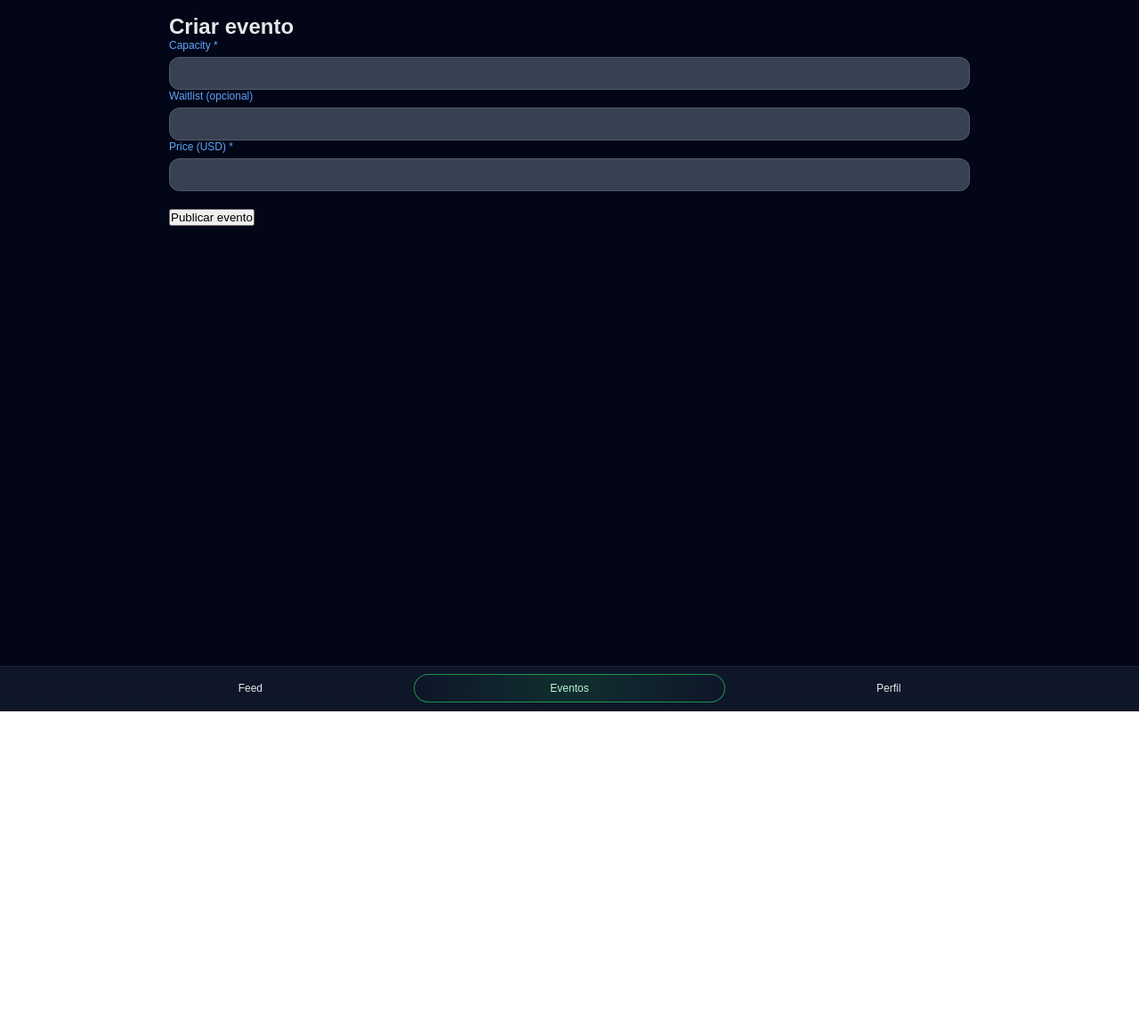
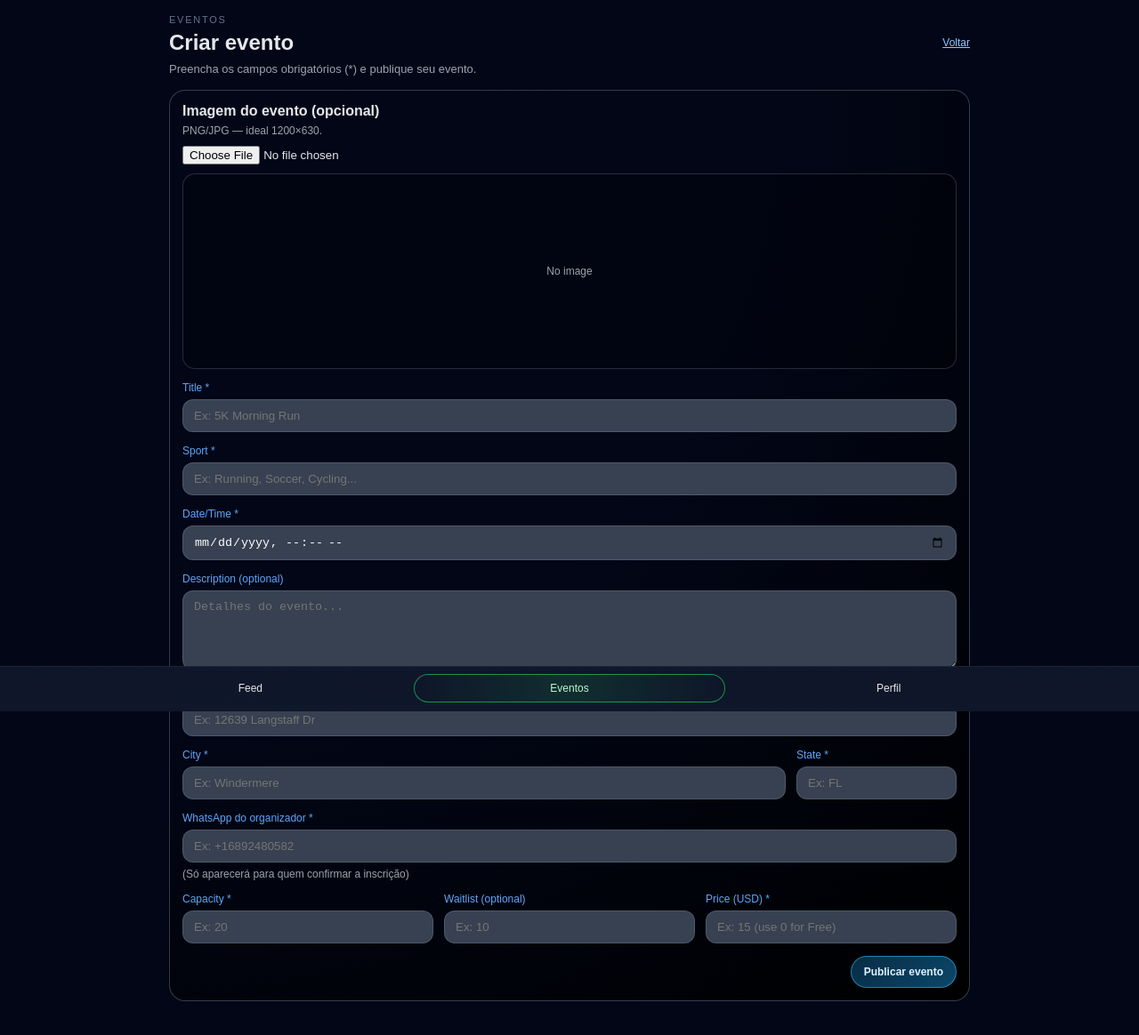
Before and after one commit to rafaelmorch/sportplatform, a Next.js app: page /events/new in a window 1280 px wide. Shown: the top 1164 px of the page at 89% size. Before the commit the page ends 800 px from the top, so only its background shows below. Built offline with nearby package versions, Linux system fonts and the light colour scheme; no server answers.

Commit message:
Fix create event page: restore all fields + optional image upload

```diff
--- a/app/events/new/page.tsx
+++ b/app/events/new/page.tsx
@@ -2,50 +2,64 @@
 "use client";
 
 import Link from "next/link";
+import { useRouter } from "next/navigation";
 import { useMemo, useState } from "react";
 import BottomNavbar from "@/components/BottomNavbar";
 import { supabaseBrowser } from "@/lib/supabase-browser";
 
 export const dynamic = "force-dynamic";
 
-type NewEventForm = {
+type FormState = {
   title: string;
   sport: string;
   description: string;
-  dateLocal: string;
+  date: string; // datetime-local
   address_text: string;
   city: string;
   state: string;
-  capacity: string;
-  waitlist_capacity: string;
-  price: string;
   organizer_whatsapp: string;
+  capacity: string; // keep as string for empty input
+  waitlist_capacity: string; // optional
+  price_usd: string; // dollars string
 };
 
-function dollarsToCents(v: string): number {
-  const n = Number(String(v).replace(",", "."));
-  if (!isFinite(n) || n <= 0) return 0;
+function toIntOrNull(v: string): number | null {
+  const t = v.trim();
+  if (!t) return null;
+  const n = Number(t);
+  if (!Number.isFinite(n)) return null;
+  return Math.trunc(n);
+}
+
+function toCentsOrNull(v: string): number | null {
+  const t = v.trim();
+  if (!t) return null;
+  const n = Number(t);
+  if (!Number.isFinite(n)) return null;
   return Math.round(n * 100);
 }
 
 export default function NewEventPage() {
+  const router = useRouter();
   const supabase = useMemo(() => supabaseBrowser, []);
 
-  const [form, setForm] = useState<NewEventForm>({
+  const [form, setForm] = useState<FormState>({
     title: "",
     sport: "",
     description: "",
-    dateLocal: "",
+    date: "",
     address_text: "",
     city: "",
     state: "",
-    capacity: "",            // 🔧 agora vazio
-    waitlist_capacity: "",   // 🔧 agora vazio e NÃO obrigatório
-    price: "",               // 🔧 agora vazio
     organizer_whatsapp: "",
+    capacity: "",
+    waitlist_capacity: "",
+    price_usd: "",
   });
 
-  const [imageFile, setImageFile] = useState<File | null>(null);
+  const [file, setFile] = useState<File | null>(null);
+  const [previewUrl, setPreviewUrl] = useState<string | null>(null);
+
   const [busy, setBusy] = useState(false);
   const [error, setError] = useState<string | null>(null);
   const [info, setInfo] = useState<string | null>(null);
@@ -53,7 +67,6 @@ export default function NewEventPage() {
   const labelStyle: React.CSSProperties = {
     fontSize: 12,
     color: "#60a5fa",
-    display: "block",
   };
 
   const inputStyle: React.CSSProperties = {
@@ -67,136 +80,401 @@ export default function NewEventPage() {
     outline: "none",
   };
 
-  const textareaStyle: React.CSSProperties = {
-    ...inputStyle,
-    minHeight: 110,
-    resize: "vertical",
+  const helpStyle: React.CSSProperties = {
+    marginTop: 6,
+    fontSize: 12,
+    color: "#9ca3af",
   };
 
-  function set<K extends keyof NewEventForm>(key: K, value: NewEventForm[K]) {
-    setForm((p) => ({ ...p, [key]: value }));
+  function set<K extends keyof FormState>(key: K, value: FormState[K]) {
+    setForm((prev) => ({ ...prev, [key]: value }));
   }
 
-  function toIsoFromLocal(local: string): string | null {
-    if (!local) return null;
-    const d = new Date(local);
-    if (isNaN(d.getTime())) return null;
-    return d.toISOString();
-  }
-
-  async function handleCreate() {
+  async function handlePublish() {
     setBusy(true);
     setError(null);
     setInfo(null);
 
     try {
+      // auth
       const { data: userRes } = await supabase.auth.getUser();
       const user = userRes.user;
-      if (!user) throw new Error("Você precisa estar logado.");
+      if (!user) throw new Error("You must be logged in to create an event.");
 
-      if (!form.title.trim()) throw new Error("Title * é obrigatório.");
-      if (!form.sport.trim()) throw new Error("Sport * é obrigatório.");
-      if (!form.dateLocal) throw new Error("Date/Time * é obrigatório.");
-      if (!form.address_text.trim()) throw new Error("Address * é obrigatório.");
-      if (!form.city.trim()) throw new Error("City * é obrigatório.");
-      if (!form.state.trim()) throw new Error("State * é obrigatório.");
-      if (!form.capacity.trim()) throw new Error("Capacity * é obrigatório.");
-      if (!form.price.trim()) throw new Error("Price * é obrigatório.");
-      if (!form.organizer_whatsapp.trim())
-        throw new Error("WhatsApp do organizador * é obrigatório.");
+      // validate required
+      const title = form.title.trim();
+      if (title.length < 2) throw new Error("Title is required.");
 
-      const capacity = parseInt(form.capacity, 10);
-      if (capacity <= 0) throw new Error("Capacity deve ser maior que zero.");
+      const sport = form.sport.trim();
+      if (sport.length < 2) throw new Error("Sport is required.");
 
-      const waitlist = form.waitlist_capacity
-        ? Math.max(0, parseInt(form.waitlist_capacity, 10))
-        : 0;
+      const date = form.date.trim();
+      if (!date) throw new Error("Date/Time is required.");
 
-      const priceCents = dollarsToCents(form.price);
+      const address_text = form.address_text.trim();
+      if (address_text.length < 4) throw new Error("Address (full text) is required.");
 
-      const dateIso = toIsoFromLocal(form.dateLocal);
-      if (!dateIso) throw new Error("Data inválida.");
+      const city = form.city.trim();
+      if (city.length < 2) throw new Error("City is required.");
 
-      const { data: created, error: insErr } = await supabase
+      const state = form.state.trim();
+      if (state.length < 2) throw new Error("State is required.");
+
+      const capacityNum = toIntOrNull(form.capacity);
+      if (capacityNum === null || capacityNum <= 0) {
+        throw new Error("Capacity is required and must be > 0.");
+      }
+
+      const priceCents = toCentsOrNull(form.price_usd);
+      if (priceCents === null || priceCents < 0) {
+        throw new Error("Price (USD) is required (use 0 for Free).");
+      }
+
+      const waitlistNum = toIntOrNull(form.waitlist_capacity);
+      if (waitlistNum !== null && waitlistNum < 0) {
+        throw new Error("Waitlist must be empty or >= 0.");
+      }
+
+      const organizer_whatsapp = form.organizer_whatsapp.trim();
+
+      // optional image upload
+      let image_path: string | null = null;
+
+      if (file) {
+        try {
+          const safeName = file.name.replace(/\s+/g, "-");
+          const path = `${user.id}/${crypto.randomUUID()}-${safeName}`;
+
+          const { error: upErr } = await supabase.storage
+            .from("event-images")
+            .upload(path, file, { upsert: false });
+
+          if (upErr) {
+            // Do NOT block creating event
+            setInfo(null);
+            setError(`Falha no upload da imagem: ${upErr.message} (evento será criado sem imagem)`);
+          } else {
+            image_path = path;
+          }
+        } catch (e: any) {
+          setError(`Falha no upload da imagem: ${e?.message || "unknown"} (evento será criado sem imagem)`);
+        }
+      }
+
+      // insert event
+      const payload: any = {
+        title,
+        sport,
+        description: form.description?.trim() || null,
+        date: new Date(date).toISOString(),
+
+        address_text,
+        city,
+        state,
+
+        organizer_whatsapp: organizer_whatsapp || null,
+
+        capacity: capacityNum,
+        waitlist_capacity: waitlistNum ?? 0,
+        price_cents: priceCents,
+
+        image_path,
+      };
+
+      const { data, error: insErr } = await supabase
         .from("events")
-        .insert({
-          title: form.title.trim(),
-          sport: form.sport.trim(),
-          description: form.description.trim() || null,
-          date: dateIso,
-          address_text: form.address_text.trim(),
-          city: form.city.trim(),
-          state: form.state.trim(),
-          capacity,
-          waitlist_capacity: waitlist,
-          price_cents: priceCents,
-          organizer_whatsapp: form.organizer_whatsapp.trim(),
-          image_path: null,
-        })
+        .insert(payload)
         .select("id")
         .single();
 
-      if (insErr) throw new Error(insErr.message);
-      const eventId = created.id;
-
-      if (imageFile) {
-        const ext = imageFile.name.split(".").pop() || "jpg";
-        const path = `events/${eventId}/${Date.now()}.${ext}`;
-
-        const { error: upErr } = await supabase.storage
-          .from("event-images")
-          .upload(path, imageFile, { upsert: true });
-
-        if (!upErr) {
-          await supabase
-            .from("events")
-            .update({ image_path: path })
-            .eq("id", eventId);
-        }
+      if (insErr) {
+        throw new Error(insErr.message || "Failed to create event.");
       }
 
-      setInfo("Evento criado com sucesso!");
-      setForm({
-        title: "",
-        sport: "",
-        description: "",
-        dateLocal: "",
-        address_text: "",
-        city: "",
-        state: "",
-        capacity: "",
-        waitlist_capacity: "",
-        price: "",
-        organizer_whatsapp: "",
-      });
-      setImageFile(null);
+      setInfo("Evento publicado!");
+      router.push(`/events/${data.id}`);
     } catch (e: any) {
-      setError(e.message || "Erro ao criar evento.");
+      setError(e?.message ?? "Failed to publish.");
     } finally {
       setBusy(false);
     }
   }
 
   return (
-    <main style={{ minHeight: "100vh", background: "#020617", color: "#e5e7eb", padding: 16, paddingBottom: 80 }}>
+    <main
+      style={{
+        minHeight: "100vh",
+        backgroundColor: "#020617",
+        color: "#e5e7eb",
+        padding: "16px",
+        paddingBottom: "80px",
+      }}
+    >
       <div style={{ maxWidth: 900, margin: "0 auto" }}>
-        <h1 style={{ fontSize: 24 }}>Criar evento</h1>
+        {/* Header */}
+        <header style={{ marginBottom: 16 }}>
+          <p
+            style={{
+              fontSize: 11,
+              letterSpacing: "0.16em",
+              textTransform: "uppercase",
+              color: "#64748b",
+              margin: 0,
+            }}
+          >
+            Eventos
+          </p>
 
-        {error && <p style={{ color: "#fca5a5" }}>{error}</p>}
-        {info && <p style={{ color: "#86efac" }}>{info}</p>}
+          <div
+            style={{
+              marginTop: 6,
+              display: "flex",
+              justifyContent: "space-between",
+              gap: 10,
+              alignItems: "center",
+            }}
+          >
+            <h1 style={{ fontSize: 24, fontWeight: 800, margin: 0 }}>Criar evento</h1>
 
-        <label style={labelStyle}>Capacity *</label>
-        <input style={inputStyle} value={form.capacity} onChange={(e) => set("capacity", e.target.value)} />
+            <Link
+              href="/events"
+              style={{
+                fontSize: 12,
+                color: "#93c5fd",
+                textDecoration: "underline",
+                whiteSpace: "nowrap",
+              }}
+            >
+              Voltar
+            </Link>
+          </div>
 
-        <label style={labelStyle}>Waitlist (opcional)</label>
-        <input style={inputStyle} value={form.waitlist_capacity} onChange={(e) => set("waitlist_capacity", e.target.value)} />
+          <p style={{ fontSize: 13, color: "#9ca3af", margin: "8px 0 0 0" }}>
+            Preencha os campos obrigatórios (*) e publique seu evento.
+          </p>
+        </header>
 
-        <label style={labelStyle}>Price (USD) *</label>
-        <input style={inputStyle} value={form.price} onChange={(e) => set("price", e.target.value)} />
+        {error ? (
+          <p style={{ margin: "0 0 12px 0", fontSize: 13, color: "#fca5a5" }}>{error}</p>
+        ) : null}
 
-        <button onClick={handleCreate} disabled={busy} style={{ marginTop: 20 }}>
-          {busy ? "Publicando..." : "Publicar evento"}
-        </button>
+        {info ? (
+          <p style={{ margin: "0 0 12px 0", fontSize: 13, color: "#86efac" }}>{info}</p>
+        ) : null}
+
+        <section
+          style={{
+            borderRadius: 18,
+            border: "1px solid rgba(148,163,184,0.35)",
+            background:
+              "radial-gradient(circle at top left, #020617, #020617 50%, #000000 100%)",
+            padding: 14,
+            display: "flex",
+            flexDirection: "column",
+            gap: 14,
+          }}
+        >
+          {/* Image (optional) */}
+          <div>
+            <p style={{ margin: 0, fontWeight: 700 }}>Imagem do evento (opcional)</p>
+            <p style={{ margin: "6px 0 0 0", fontSize: 12, color: "#9ca3af" }}>
+              PNG/JPG — ideal 1200×630.
+            </p>
+
+            <input
+              type="file"
+              accept="image/png,image/jpeg"
+              style={{ marginTop: 10 }}
+              onChange={(e) => {
+                const f = e.target.files?.[0] ?? null;
+                setFile(f);
+                if (previewUrl) URL.revokeObjectURL(previewUrl);
+                setPreviewUrl(f ? URL.createObjectURL(f) : null);
+              }}
+            />
+
+            <div
+              style={{
+                marginTop: 10,
+                width: "100%",
+                height: 220,
+                borderRadius: 14,
+                border: "1px solid rgba(148,163,184,0.25)",
+                overflow: "hidden",
+                background: "rgba(0,0,0,0.25)",
+                display: "flex",
+                alignItems: "center",
+                justifyContent: "center",
+              }}
+            >
+              {previewUrl ? (
+                <img
+                  src={previewUrl}
+                  alt="preview"
+                  style={{ width: "100%", height: "100%", objectFit: "contain" }}
+                />
+              ) : (
+                <span style={{ fontSize: 12, color: "#9ca3af" }}>No image</span>
+              )}
+            </div>
+          </div>
+
+          {/* Basic */}
+          <label style={labelStyle}>
+            Title *
+            <input
+              style={inputStyle}
+              value={form.title}
+              onChange={(e) => set("title", e.target.value)}
+              placeholder="Ex: 5K Morning Run"
+              disabled={busy}
+            />
+          </label>
+
+          <label style={labelStyle}>
+            Sport *
+            <input
+              style={inputStyle}
+              value={form.sport}
+              onChange={(e) => set("sport", e.target.value)}
+              placeholder="Ex: Running, Soccer, Cycling..."
+              disabled={busy}
+            />
+          </label>
+
+          <label style={labelStyle}>
+            Date/Time *
+            <input
+              style={inputStyle}
+              type="datetime-local"
+              value={form.date}
+              onChange={(e) => set("date", e.target.value)}
+              disabled={busy}
+            />
+          </label>
+
+          <label style={labelStyle}>
+            Description (optional)
+            <textarea
+              style={{ ...inputStyle, minHeight: 90, resize: "vertical" }}
+              value={form.description}
+              onChange={(e) => set("description", e.target.value)}
+              placeholder="Detalhes do evento..."
+              disabled={busy}
+            />
+          </label>
+
+          {/* Location */}
+          <label style={labelStyle}>
+            Address (full text) *
+            <input
+              style={inputStyle}
+              value={form.address_text}
+              onChange={(e) => set("address_text", e.target.value)}
+              placeholder="Ex: 12639 Langstaff Dr"
+              disabled={busy}
+            />
+          </label>
+
+          <div style={{ display: "grid", gridTemplateColumns: "1fr 180px", gap: 12 }}>
+            <label style={labelStyle}>
+              City *
+              <input
+                style={inputStyle}
+                value={form.city}
+                onChange={(e) => set("city", e.target.value)}
+                placeholder="Ex: Windermere"
+                disabled={busy}
+              />
+            </label>
+
+            <label style={labelStyle}>
+              State *
+              <input
+                style={inputStyle}
+                value={form.state}
+                onChange={(e) => set("state", e.target.value)}
+                placeholder="Ex: FL"
+                disabled={busy}
+              />
+            </label>
+          </div>
+
+          {/* Organizer WhatsApp */}
+          <label style={labelStyle}>
+            WhatsApp do organizador *
+            <input
+              style={inputStyle}
+              value={form.organizer_whatsapp}
+              onChange={(e) => set("organizer_whatsapp", e.target.value)}
+              placeholder="Ex: +16892480582"
+              disabled={busy}
+            />
+            <div style={helpStyle}>
+              (Só aparecerá para quem confirmar a inscrição)
+            </div>
+          </label>
+
+          {/* Capacity / Waitlist / Price */}
+          <div style={{ display: "grid", gridTemplateColumns: "1fr 1fr 1fr", gap: 12 }}>
+            <label style={labelStyle}>
+              Capacity *
+              <input
+                style={inputStyle}
+                value={form.capacity}
+                onChange={(e) => set("capacity", e.target.value)}
+                placeholder="Ex: 20"
+                inputMode="numeric"
+                disabled={busy}
+              />
+            </label>
+
+            <label style={labelStyle}>
+              Waitlist (optional)
+              <input
+                style={inputStyle}
+                value={form.waitlist_capacity}
+                onChange={(e) => set("waitlist_capacity", e.target.value)}
+                placeholder="Ex: 10"
+                inputMode="numeric"
+                disabled={busy}
+              />
+            </label>
+
+            <label style={labelStyle}>
+              Price (USD) *
+              <input
+                style={inputStyle}
+                value={form.price_usd}
+                onChange={(e) => set("price_usd", e.target.value)}
+                placeholder="Ex: 15 (use 0 for Free)"
+                inputMode="decimal"
+                disabled={busy}
+              />
+            </label>
+          </div>
+
+          {/* CTA */}
+          <div style={{ display: "flex", justifyContent: "flex-end", gap: 10, flexWrap: "wrap" }}>
+            <button
+              onClick={handlePublish}
+              disabled={busy}
+              style={{
+                fontSize: 12,
+                padding: "10px 14px",
+                borderRadius: 999,
+                border: "1px solid rgba(56,189,248,0.55)",
+                background:
+                  "linear-gradient(135deg, rgba(8,47,73,0.95), rgba(12,74,110,0.95))",
+                color: "#e0f2fe",
+                cursor: busy ? "not-allowed" : "pointer",
+                fontWeight: 800,
+              }}
+            >
+              {busy ? "Publicando..." : "Publicar evento"}
+            </button>
+          </div>
+        </section>
       </div>
 
       <BottomNavbar />
```
